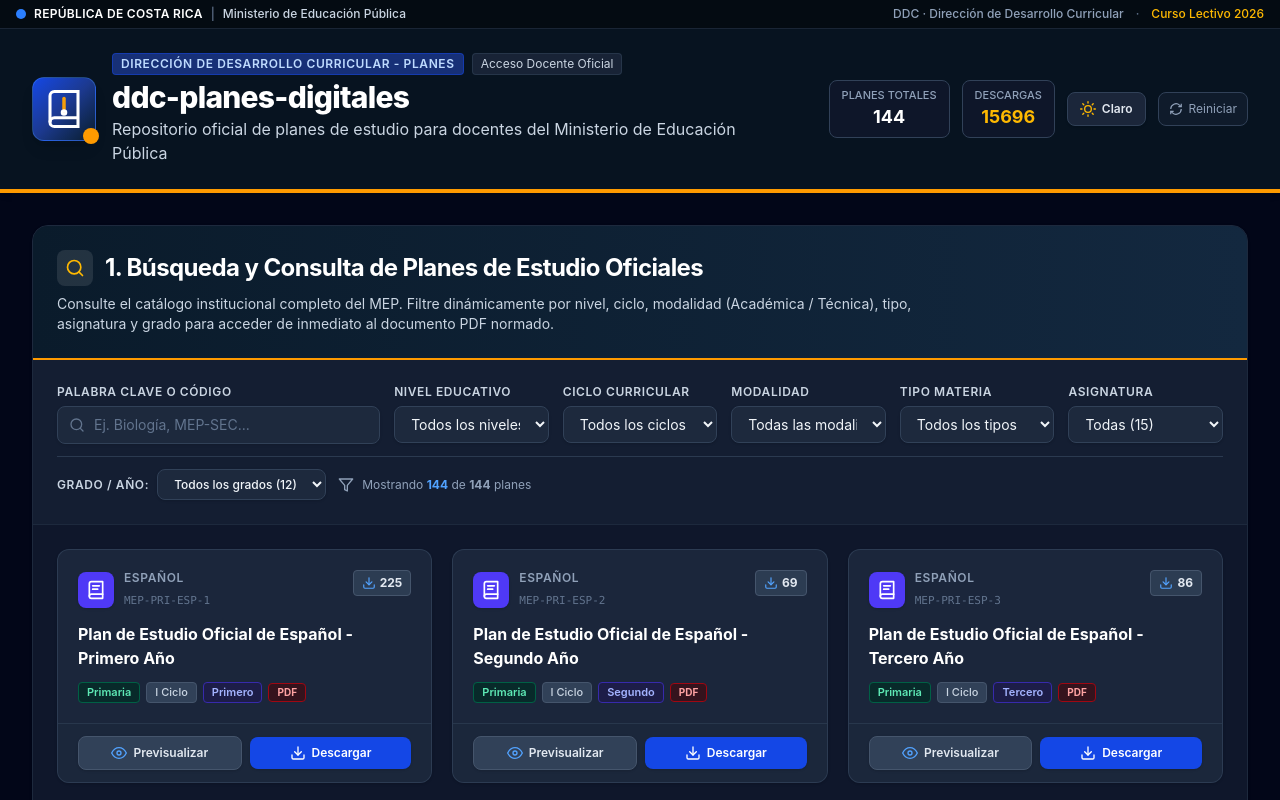
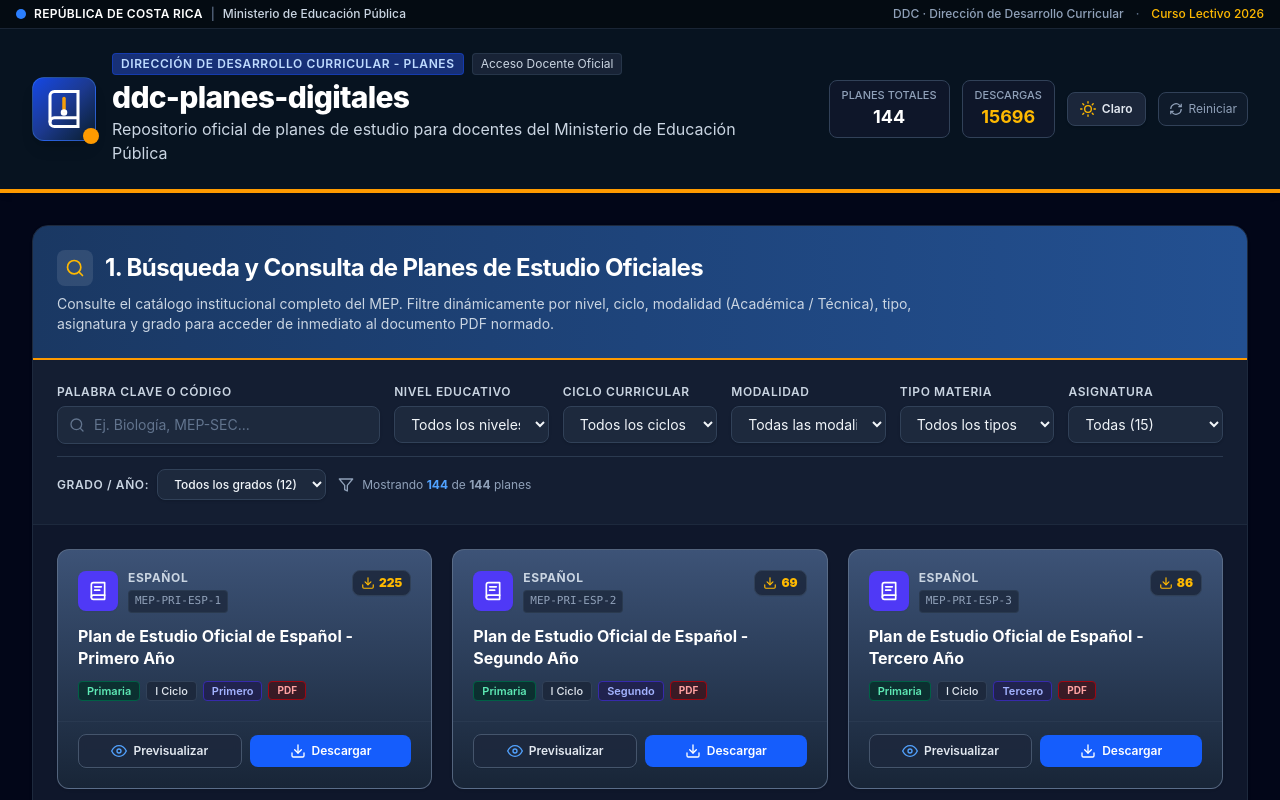
Before and after one commit to producciongespro/ddc-planes-digitales, a React (Vite) app in the folder app/: page / in a window 1280 px wide. Both pictures are taken after a click on the button "Oscuro". Shown: the top 800 px of the page. Built offline with nearby package versions, Linux system fonts and the light colour scheme.

Commit message:
02-10-2026: Calibracion de contraste y degradados en tarjetas, encabezados institucionales y pie de pagina minimalista

```diff
--- a/app/src/components/GeneralTable.jsx
+++ b/app/src/components/GeneralTable.jsx
@@ -62,7 +62,7 @@
   return (
     <section className="bg-white dark:bg-slate-900 rounded-2xl shadow-sm border border-slate-200 dark:border-slate-800 overflow-hidden mb-10 transition-colors duration-200">
       {/* Encabezado de la tabla */}
-      <div className="bg-gradient-to-r from-[#0f2942] to-[#1e293b] dark:from-[#091522] dark:to-[#111c2a] p-6 text-white border-b-2 border-amber-500 flex flex-col md:flex-row md:items-center md:justify-between gap-4">
+      <div className="bg-gradient-to-r from-[#0f2942] to-[#1e293b] dark:from-[#1a3863] dark:via-[#1e447b] dark:to-[#235091] p-6 text-white border-b-2 border-amber-500 shadow-xs flex flex-col md:flex-row md:items-center md:justify-between gap-4">
         <div>
           <div className="flex items-center gap-3 mb-1.5">
             <div className="p-2 rounded-lg bg-blue-600/60 text-white shadow">
--- a/app/src/components/SearchArea.jsx
+++ b/app/src/components/SearchArea.jsx
@@ -196,7 +196,7 @@
   return (
     <section className="bg-white dark:bg-slate-900 rounded-2xl shadow-sm border border-slate-200 dark:border-slate-800 overflow-hidden mb-10 transition-colors duration-200">
       {/* Encabezado del área de búsqueda */}
-      <div className="bg-gradient-to-r from-[#0f2942] to-[#1e3a5f] dark:from-[#0a1b2b] dark:to-[#13283f] p-6 text-white border-b-2 border-amber-500">
+      <div className="bg-gradient-to-r from-[#0f2942] to-[#1e3a5f] dark:from-[#1a3863] dark:via-[#1e447b] dark:to-[#235091] p-6 text-white border-b-2 border-amber-500 shadow-xs">
         <div className="flex items-center gap-3 mb-2">
           <div className="p-2 rounded-lg bg-white/10 text-amber-400">
             <IconSearch className="w-5 h-5" />
@@ -391,34 +391,34 @@
               return (
                 <div
                   key={doc.id}
-                  className="bg-white dark:bg-slate-800/90 border border-slate-200 dark:border-slate-700/80 rounded-xl shadow-sm hover:shadow-md transition-all duration-200 flex flex-col justify-between overflow-hidden group hover:border-blue-400 dark:hover:border-blue-500"
+                  className="relative bg-gradient-to-b from-slate-100 via-slate-200/90 to-slate-300/80 dark:from-[#3d5377] dark:via-[#2a3c57] dark:to-[#182537] border border-slate-300 dark:border-slate-500/80 rounded-xl shadow-sm hover:shadow-lg transition-all duration-200 flex flex-col justify-between overflow-hidden group hover:border-blue-500 dark:hover:border-amber-400"
                 >
-                  <div className="p-5">
+                  <div className="p-5 flex-1">
                     {/* Fila superior: Asignatura e Icono */}
                     <div className="flex items-start justify-between gap-3 mb-3">
-                      <div className="flex items-center gap-2.5">
-                        <div className={`p-2 rounded-lg ${colors.iconBg} shadow-sm`}>
+                      <div className="flex items-center gap-2.5 min-w-0">
+                        <div className={`p-2.5 rounded-lg ${colors.iconBg} shadow-xs flex-shrink-0 transition-colors`}>
                           <AsignaturaIcon asignatura={doc.asignatura} className="w-5 h-5" />
                         </div>
-                        <div>
-                          <span className="text-xs font-semibold text-slate-500 dark:text-slate-400 block uppercase tracking-wider">
+                        <div className="min-w-0">
+                          <span className="text-xs font-bold text-slate-600 dark:text-slate-300 block uppercase tracking-wider truncate">
                             {doc.asignatura}
                           </span>
-                          <span className="text-[11px] font-mono text-slate-400 dark:text-slate-500">
+                          <span className="text-[11px] font-mono text-slate-500 dark:text-slate-400 bg-slate-100 dark:bg-slate-800/80 px-1.5 py-0.5 rounded border border-slate-200/60 dark:border-slate-700/60 inline-block mt-0.5">
                             {doc.codigo}
                           </span>
                         </div>
                       </div>
 
                       {/* Descargas totales */}
-                      <span className="inline-flex items-center gap-1 text-xs font-medium px-2 py-1 rounded bg-slate-100 dark:bg-slate-700/80 text-slate-700 dark:text-slate-200 border border-slate-200 dark:border-slate-600">
-                        <IconDownload className="w-3.5 h-3.5 text-blue-600 dark:text-blue-400" />
+                      <span className="inline-flex items-center gap-1 text-xs font-semibold px-2 py-1 rounded-lg bg-blue-50 dark:bg-slate-800/90 text-blue-900 dark:text-amber-400 border border-blue-200/70 dark:border-slate-700 shadow-2xs flex-shrink-0">
+                        <IconDownload className="w-3.5 h-3.5 text-blue-600 dark:text-amber-400" />
                         <strong>{doc.descargas}</strong>
                       </span>
                     </div>
 
-                    {/* Nombre del documento */}
-                    <h3 className="text-base font-bold text-slate-900 dark:text-white group-hover:text-blue-700 dark:group-hover:text-blue-400 transition-colors mb-2 line-clamp-2">
+                    {/* Nombre del documento con realce en hover */}
+                    <h3 className="text-base font-bold text-slate-900 dark:text-white group-hover:text-blue-700 dark:group-hover:text-amber-400 transition-colors mb-2 line-clamp-2 leading-snug">
                       {doc.nombre}
                     </h3>
 
@@ -432,7 +432,7 @@
                         {doc.nivelEducativo}
                       </span>
 
-                      <span className="px-2 py-0.5 rounded bg-slate-100 dark:bg-slate-700 text-slate-700 dark:text-slate-300 border border-slate-200 dark:border-slate-600 font-medium text-[11px]">
+                      <span className="px-2 py-0.5 rounded bg-slate-100 dark:bg-slate-800 text-slate-700 dark:text-slate-200 border border-slate-200 dark:border-slate-700 font-medium text-[11px]">
                         {doc.ciclo}
                       </span>
 
@@ -456,12 +456,12 @@
                     </div>
                   </div>
 
-                  {/* Acciones de la tarjeta */}
-                  <div className="bg-slate-50 dark:bg-slate-800/40 px-5 py-3 border-t border-slate-100 dark:border-slate-700/60 flex items-center justify-between gap-2">
+                  {/* Acciones de la tarjeta con flujo transparente integrado sobre el degradado */}
+                  <div className="px-5 pb-5 pt-3 mt-auto flex items-center justify-between gap-2 border-t border-slate-200/60 dark:border-slate-700/50">
                     <button
                       type="button"
                       onClick={() => onPreview(doc)}
-                      className="flex-1 inline-flex items-center justify-center gap-1.5 px-3 py-2 text-xs font-semibold text-slate-700 dark:text-slate-200 bg-white dark:bg-slate-700 hover:bg-slate-100 dark:hover:bg-slate-600 border border-slate-300 dark:border-slate-600 rounded-lg transition-colors shadow-sm"
+                      className="flex-1 inline-flex items-center justify-center gap-1.5 px-3 py-2 text-xs font-semibold text-slate-700 dark:text-slate-200 bg-white/90 dark:bg-slate-800/90 hover:bg-white dark:hover:bg-slate-700 border border-slate-300 dark:border-slate-600 rounded-lg transition-colors shadow-2xs backdrop-blur-xs"
                     >
                       <IconEye className="w-4 h-4 text-blue-600 dark:text-blue-400" />
                       <span>Previsualizar</span>
@@ -469,7 +469,7 @@
                     <button
                       type="button"
                       onClick={() => onDownload(doc)}
-                      className="flex-1 inline-flex items-center justify-center gap-1.5 px-3 py-2 text-xs font-semibold text-white bg-blue-700 hover:bg-blue-600 rounded-lg transition-colors shadow-sm"
+                      className="flex-1 inline-flex items-center justify-center gap-1.5 px-3 py-2 text-xs font-semibold text-white bg-blue-700 hover:bg-blue-600 dark:bg-blue-600 dark:hover:bg-blue-500 rounded-lg transition-colors shadow-2xs"
                     >
                       <IconDownload className="w-4 h-4" />
                       <span>Descargar</span>
--- a/app/src/components/TopDownloads.jsx
+++ b/app/src/components/TopDownloads.jsx
@@ -41,7 +41,7 @@
   return (
     <section className="bg-white dark:bg-slate-900 rounded-2xl shadow-sm border border-slate-200 dark:border-slate-800 overflow-hidden mb-10 transition-colors duration-200">
       {/* Encabezado del área */}
-      <div className="bg-gradient-to-r from-[#172554] to-[#1e3a8a] dark:from-[#0f1d38] dark:to-[#172e5c] p-6 text-white border-b-2 border-amber-500 flex flex-col sm:flex-row sm:items-center sm:justify-between gap-4">
+      <div className="bg-gradient-to-r from-[#172554] to-[#1e3a8a] dark:from-[#1a3863] dark:via-[#1e447b] dark:to-[#235091] p-6 text-white border-b-2 border-amber-500 shadow-xs flex flex-col sm:flex-row sm:items-center sm:justify-between gap-4">
         <div>
           <div className="flex items-center gap-3 mb-1.5">
             <div className="p-2 rounded-lg bg-amber-500 text-white shadow-md">
@@ -87,7 +87,7 @@
             return (
               <div
                 key={doc.id}
-                className="relative bg-gradient-to-b from-white to-slate-50 dark:from-slate-800 dark:to-slate-850 border border-slate-200 dark:border-slate-700/80 rounded-xl p-5 shadow-sm hover:shadow-md transition-all duration-200 flex flex-col justify-between group hover:border-amber-400 dark:hover:border-amber-400"
+                className="relative bg-gradient-to-b from-slate-100 via-slate-200/90 to-slate-300/80 dark:from-[#3d5377] dark:via-[#2a3c57] dark:to-[#182537] border border-slate-300 dark:border-slate-500/80 rounded-xl p-5 shadow-sm hover:shadow-lg transition-all duration-200 flex flex-col justify-between group hover:border-amber-400 dark:hover:border-amber-400"
               >
                 {/* Posición / Ranking badge */}
                 <div className="flex items-center justify-between mb-3">
```
Also changed, not shown: app/src/components/Footer.jsx (+2 -54 lines), 1 other file (tests, documents, lock files or other folders).
